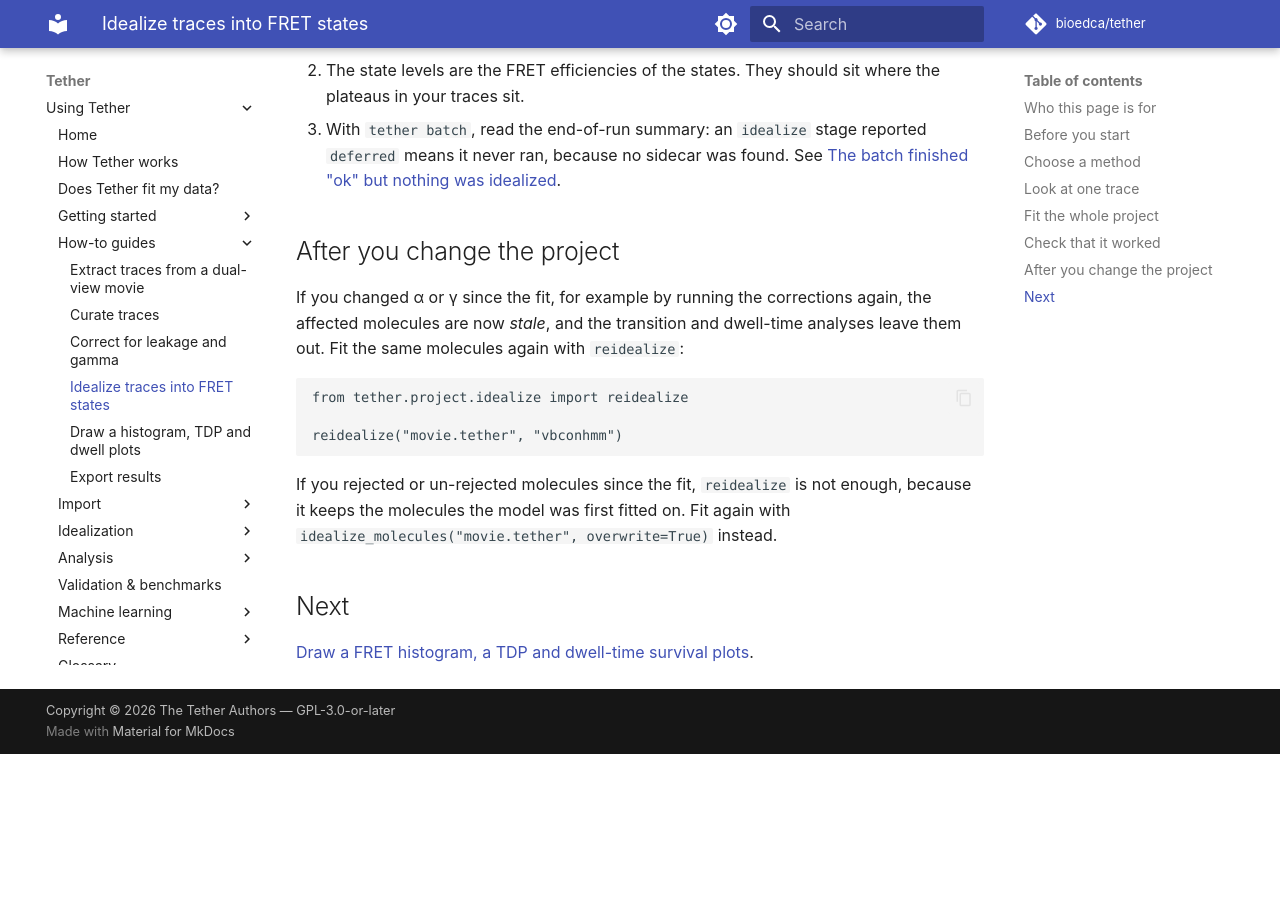
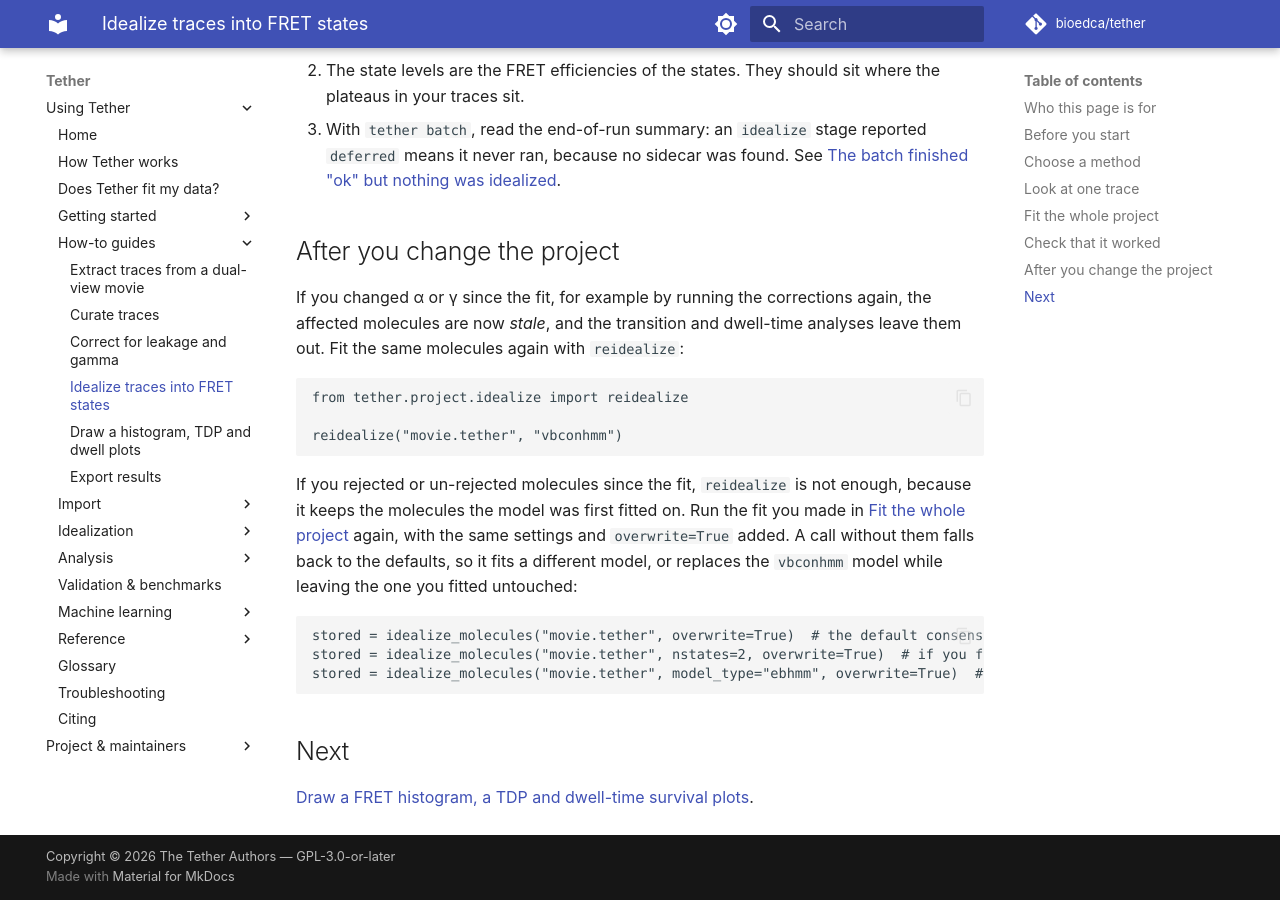
Before and after one commit to bioedca/tether, an MkDocs documentation site: the page built from docs/how-to/idealize.md, in a window 1280 px wide and 900 px high, scrolled down 2345 px. Built offline with MkDocs 1.6.1 and Material for MkDocs 9.7.7, drawn with Linux system fonts in a browser that asks for light colours; comment, search, counter and statistics services are not loaded; the version menu is left out; before the commit the page ends 3099 px from its top, so only the background shows below that.

Commit message:
docs(how-to): refit with the original settings, per-movie pairing, analysis-only subsets
Answers the Codex round-7 findings on #541: the idealize page says a cohort
refit repeats the original model settings, the export page says the
table/trace pairing needs a one-movie project and that analysis-only imports
cannot be exported as a subset (also noted on the corrections page). The TDP
colour scale is a renderer change, tracked in #556.

Refs #177

````diff
--- a/docs/how-to/idealize.md
+++ b/docs/how-to/idealize.md
@@ -114,8 +114,16 @@ reidealize("movie.tether", "vbconhmm")
 ```
 
 If you rejected or un-rejected molecules since the fit, `reidealize` is not enough, because it
-keeps the molecules the model was first fitted on. Fit again with
-`idealize_molecules("movie.tether", overwrite=True)` instead.
+keeps the molecules the model was first fitted on. Run the fit you made in
+[Fit the whole project](#fit-the-whole-project) again, with the same settings and
+`overwrite=True` added. A call without them falls back to the defaults, so it fits a different
+model, or replaces the `vbconhmm` model while leaving the one you fitted untouched:
+
+```python
+stored = idealize_molecules("movie.tether", overwrite=True)  # the default consensus fit
+stored = idealize_molecules("movie.tether", nstates=2, overwrite=True)  # if you fixed the count
+stored = idealize_molecules("movie.tether", model_type="ebhmm", overwrite=True)  # an ebFRET fit
+```
 
 ## Next
 
````
Also changed, not shown: docs/how-to/apply-corrections.md (+2 -1 lines), docs/how-to/export-results.md (+8 -1 lines).
